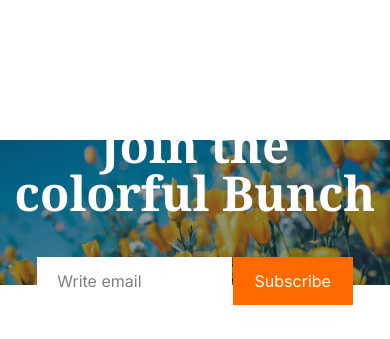
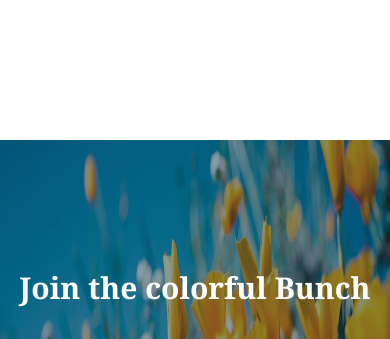
Before and after one commit to mdosmangoni6355/B12A02-Assignment-02, a plain HTML site: page index.html in a window 390 px wide. Shown: the part 5210-5549 px from the top of the page. Drawn offline with nearby package versions, Linux system fonts and the light colour scheme.

Commit message:
Join Section Responsive Done

```diff
--- a/index.html
+++ b/index.html
@@ -156,15 +156,15 @@
          </section>
          <!-- Join Section -->
          <section class="w-full">
-            <div class="relative">
+            <div class="relative max-sm:h-96">
                 <div class="absolute w-full h-full text-center flex flex-col justify-center z-10">
-                    <p class="text-white font-noto font-bold text-5xl">Join the colorful Bunch</p>
+                    <p class="text-white font-noto font-bold text-5xl max-sm:text-3xl">Join the colorful Bunch</p>
                     <div class="mt-10">
                         <input class="bg-white pl-5 w-1/2 h-12" type="text" name="" id="" placeholder="Write email">
                         <input class="bg-orange-500 text-white w-30 h-12 -ml-1" type="button" value="Subscribe">
                     </div>
                 </div>
-                <img class="w-full brightness-90" src="assets/news-letter-bg.png" alt="">
+                <img class="w-full max-sm:h-96 brightness-90" src="assets/news-letter-bg.png" alt="">
             </div>
          </section>
     </main>
```
